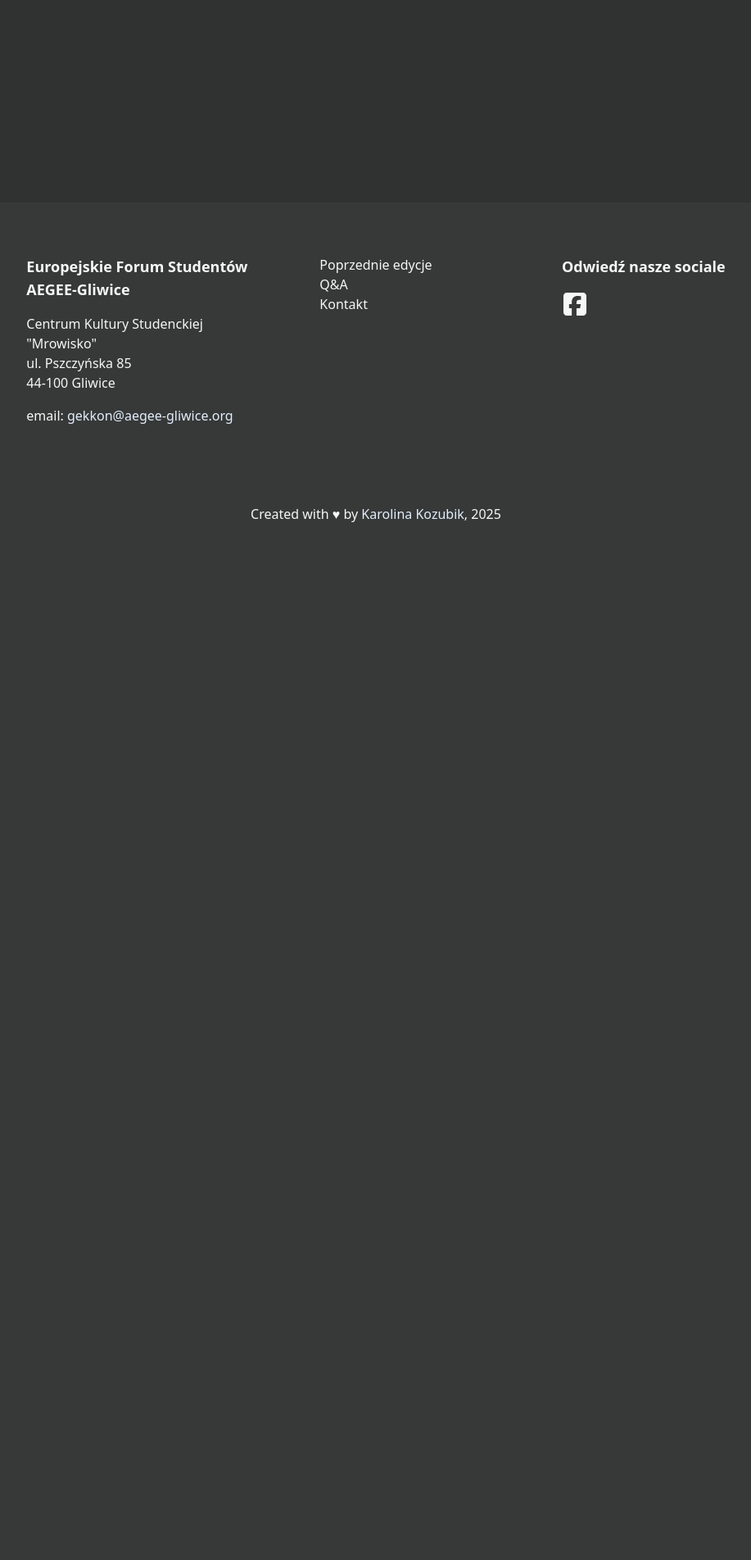
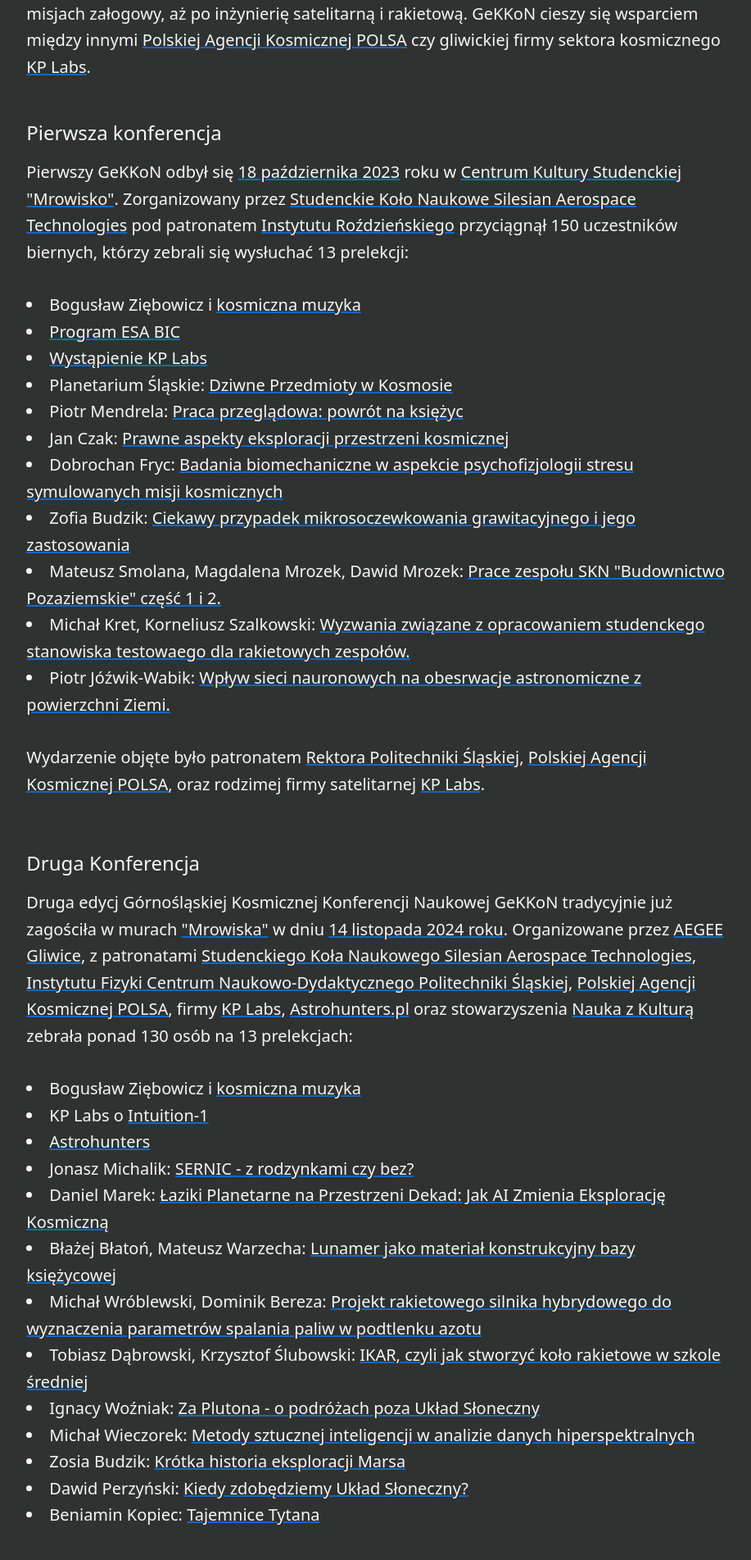
Before and after one commit to RadekJedrzejczyk/gekkon-website, a Vue app: page /#/poprzednie-edycje in a window 1280 px wide. Shown: the part 860-2763 px from the top of the page at 82% size, without its empty margins (181-1098 px from the left). Before the commit the page ends 1531 px from the top, so only its background shows below. Built offline with nearby package versions, Linux system fonts and the light colour scheme.

Commit message:
feat: fill in prior editions view

```diff
--- a/src/views/PriorEditionsView.vue
+++ b/src/views/PriorEditionsView.vue
@@ -1,9 +1,81 @@
 <script setup lang="ts">
+import AccentedText from '@/components/styled/AccentedText.vue';
 import StyledHeader from '@/components/styled/StyledHeader.vue';
+import StyledText from '@/components/styled/StyledText.vue';
 
 const regulationsPDFLink = '/docs/konferencja-gekkon-regulamin.pdf'
 </script>
 
 <template>
-  <StyledHeader>Zapoznaj się z regulaminem konferencji</StyledHeader>
+  <StyledHeader>Poprzednie edycje</StyledHeader>
+  <StyledText>
+    <AccentedText>Górnośląska Kosmiczna Konferencja Naukowa "GeKKoN"</AccentedText>, to wydarzenie, które przyciąga
+    pasjonatów kosmosu ze
+    wszelkich dziedzin. Składa sie na nie kilkanaście prelekcji o różnorodnej tematyce od astronomii, przez budownictwo
+    kosmiczne, psychofizjologię w misjach załogowy, aż po inżynierię satelitarną i rakietową.
+    GeKKoN cieszy się wsparciem między innymi <AccentedText>Polskiej Agencji Kosmicznej POLSA</AccentedText> czy gliwickiej firmy sektora kosmicznego <AccentedText>KP
+    Labs</AccentedText>.
+  </StyledText>
+  <div class="mt-8 py-4">
+    <StyledText>
+      <StyledHeader size="2xl">Pierwsza konferencja</StyledHeader>
+
+      Pierwszy GeKKoN odbył się <AccentedText>18 października 2023</AccentedText> roku w <AccentedText>Centrum Kultury Studenckiej "Mrowisko"</AccentedText>. Zorganizowany przez
+      <AccentedText>Studenckie Koło Naukowe Silesian Aerospace Technologies</AccentedText> pod patronatem <AccentedText>Instytutu Roździeńskiego</AccentedText> przyciągnął 150
+      uczestników biernych, którzy zebrali się wysłuchać 13 prelekcji:
+      <ul class="list-disc list-inside py-8">
+        <li>Bogusław Ziębowicz i <AccentedText>kosmiczna muzyka</AccentedText></li>
+        <li><AccentedText>Program ESA BIC</AccentedText></li>
+        <li><AccentedText>Wystąpienie KP Labs</AccentedText></li>
+        <li>Planetarium Śląskie: <AccentedText>Dziwne Przedmioty w Kosmosie</AccentedText></li>
+        <li>Piotr Mendrela: <AccentedText>Praca przeglądowa: powrót na księżyc</AccentedText></li>
+        <li>Jan Czak: <AccentedText>Prawne aspekty eksploracji przestrzeni kosmicznej</AccentedText></li>
+        <li>Dobrochan Fryc: <AccentedText>Badania biomechaniczne w aspekcie psychofizjologii stresu symulowanych misji kosmicznych</AccentedText></li>
+        <li>Zofia Budzik: <AccentedText>Ciekawy przypadek mikrosoczewkowania grawitacyjnego i jego zastosowania</AccentedText></li>
+        <li>Mateusz Smolana, Magdalena Mrozek, Dawid Mrozek: <AccentedText>Prace zespołu SKN "Budownictwo Pozaziemskie" część 1 i 2.</AccentedText></li>
+        <li>Michał Kret, Korneliusz Szalkowski: <AccentedText>Wyzwania związane z opracowaniem studenckego stanowiska testowaego dla rakietowych zespołów.</AccentedText></li>
+        <li>Piotr Jóźwik-Wabik: <AccentedText>Wpływ sieci nauronowych na obesrwacje astronomiczne z powierzchni Ziemi.</AccentedText></li>
+      </ul>
+
+      Wydarzenie objęte było patronatem <AccentedText>Rektora Politechniki Śląskiej</AccentedText>, <AccentedText>Polskiej Agencji Kosmicznej POLSA</AccentedText>, oraz rodzimej
+      firmy satelitarnej <AccentedText>KP Labs</AccentedText>.
+    </StyledText>
+  </div>
+  <div class="mt-8 py-4">
+    <StyledText>
+      <StyledHeader size="2xl">Druga Konferencja</StyledHeader>
+      Druga edycj Górnośląskiej Kosmicznej Konferencji Naukowej GeKKoN tradycyjnie już zagościła w murach <AccentedText>"Mrowiska"</AccentedText> w
+      dniu <AccentedText>14 listopada 2024 roku</AccentedText>. Organizowane przez <AccentedText>AEGEE Gliwice</AccentedText>, z patronatami <AccentedText>Studenckiego Koła Naukowego Silesian
+      Aerospace Technologies</AccentedText>, <AccentedText>Instytutu Fizyki Centrum Naukowo-Dydaktycznego Politechniki Śląskiej</AccentedText>, <AccentedText>Polskiej Agencji
+      Kosmicznej POLSA</AccentedText>, firmy <AccentedText>KP Labs</AccentedText>, <AccentedText>Astrohunters.pl</AccentedText> oraz stowarzyszenia <AccentedText>Nauka z Kulturą</AccentedText> zebrała ponad 130 osób na 13
+      prelekcjach:
+      <ul class="list-disc list-inside py-8">
+        <li>Bogusław Ziębowicz i <AccentedText>kosmiczna muzyka</AccentedText></li>
+        <li>KP Labs o <AccentedText>Intuition-1</AccentedText></li>
+        <li><AccentedText>Astrohunters</AccentedText></li>
+        <li>Jonasz Michalik: <AccentedText>SERNIC - z rodzynkami czy bez?</AccentedText></li>
+        <li>Daniel Marek: <AccentedText>Łaziki Planetarne na Przestrzeni Dekad: Jak AI Zmienia Eksplorację Kosmiczną</AccentedText></li>
+        <li>Błażej Błatoń, Mateusz Warzecha: <AccentedText>Lunamer jako materiał konstrukcyjny bazy księżycowej</AccentedText></li>
+        <li>Michał Wróblewski, Dominik Bereza: <AccentedText>Projekt rakietowego silnika hybrydowego do wyznaczenia parametrów spalania paliw w podtlenku azotu</AccentedText></li>
+        <li>Tobiasz Dąbrowski, Krzysztof Ślubowski: <AccentedText>IKAR, czyli jak stworzyć koło rakietowe w szkole średniej</AccentedText></li>
+        <li>Ignacy Woźniak: <AccentedText>Za Plutona - o podróżach poza Układ Słoneczny</AccentedText></li>
+        <li>Michał Wieczorek: <AccentedText>Metody sztucznej inteligencji w analizie danych hiperspektralnych</AccentedText></li>
+        <li>Zosia Budzik: <AccentedText>Krótka historia eksploracji Marsa</AccentedText></li>
+        <li>Dawid Perzyński: <AccentedText>Kiedy zdobędziemy Układ Słoneczny?</AccentedText></li>
+        <li>Beniamin Kopiec: <AccentedText>Tajemnice Tytana</AccentedText></li>
+      </ul>
+      oraz na sesji posterowej, gdzie pojawiły się nastepujące tematy:
+      <ul class="list-disc list-inside py-8">
+        <li><AccentedText>"ANALIZA SKŁADU ZIARNOWEGO REGOLITU KSIĘŻYCOWEGO Z PRÓBĄ JEGO ODTWORZENIA"</AccentedText></li>
+        <li><AccentedText>"Budowa mikrosatelity z wykorzystaniem mikrokontrolera Arduino"</AccentedText></li>
+        <li><AccentedText>"Długoterminowe loty kosmiczne - wpływ na ośrodkowy układ nerwowy"</AccentedText></li>
+        <li><AccentedText>"ANALIZA MATERIAŁÓW WYKONANIA SILNIKÓW NA PALIWO STAŁE TYPU KARMELEK (R-CANDY)"</AccentedText></li>
+        <li><AccentedText>"ANNOTATING LARGE SATELLITE TELEMETRY DATASET FOR ESA INTERNATIONAL AI ANOMALY DETECTION BENCHMARK"</AccentedText></li>
+        <li><AccentedText>"Adaptacyjne technologie w przestrzeni kosmicznej: Nowe możliwości dla europejskich misji"</AccentedText></li>
+        <li><AccentedText>"A Space Odyssey - Cell culture version. A proposal for a system enabling the study of the impact of cosmic radiation on model cell lines"</AccentedText></li>
+      </ul>
+      Po zakończeniu Konferencje prace posterowe wystawione zostały na terenie <AccentedText>Instytutu Fizyki Centrum
+      Naukowo-Dydaktycznego Politechniki Śląskiej</AccentedText>, a sama transmisja z Konferencji została odtworzona ponad 200 razy.
+    </StyledText>
+  </div>
 </template>
```
